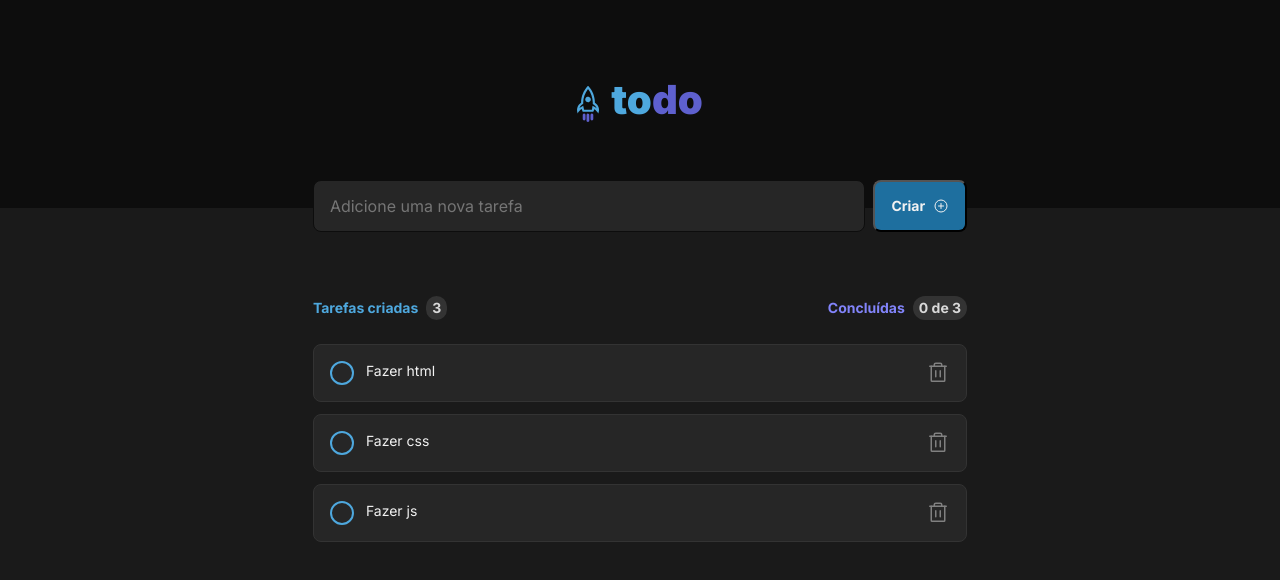
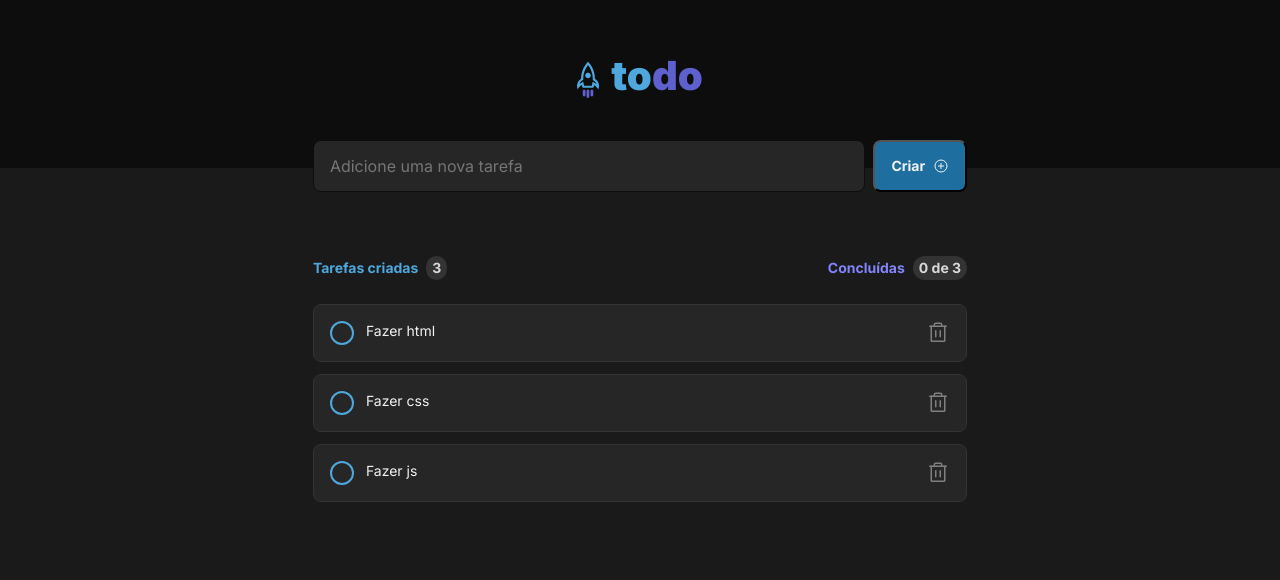
Before and after one commit to Dojak220/ignite-reactjs-desafio-01-tasks-control, a React (Vite) app: page / in a window 1280 px wide. Shown: the top 580 px of the page. Built offline with nearby package versions, Linux system fonts and the light colour scheme.

Commit message:
Small changes

```diff
--- a/src/components/Header.module.css
+++ b/src/components/Header.module.css
@@ -4,7 +4,7 @@
   justify-content: center;
   align-items: center;
   background: var(--gray-700);
-  padding: 4.5rem 0 5rem 0;
+  padding: 3rem 0 4rem 0;
 }
 
 .header img {
--- a/src/components/Task.module.css
+++ b/src/components/Task.module.css
@@ -13,6 +13,7 @@
 }
 
 .task input {
+  flex: none;
   width: 1.5rem;
   height: 1.5rem;
   background-color: transparent;
--- a/src/global.css
+++ b/src/global.css
@@ -18,7 +18,7 @@
 
 :focus {
   outline: transparent;
-  box-shadow: 0 0 0 2px var(--gray-100);
+  box-shadow: 0 0 0 2px var(--purple-500);
 }
 
 * {
```
